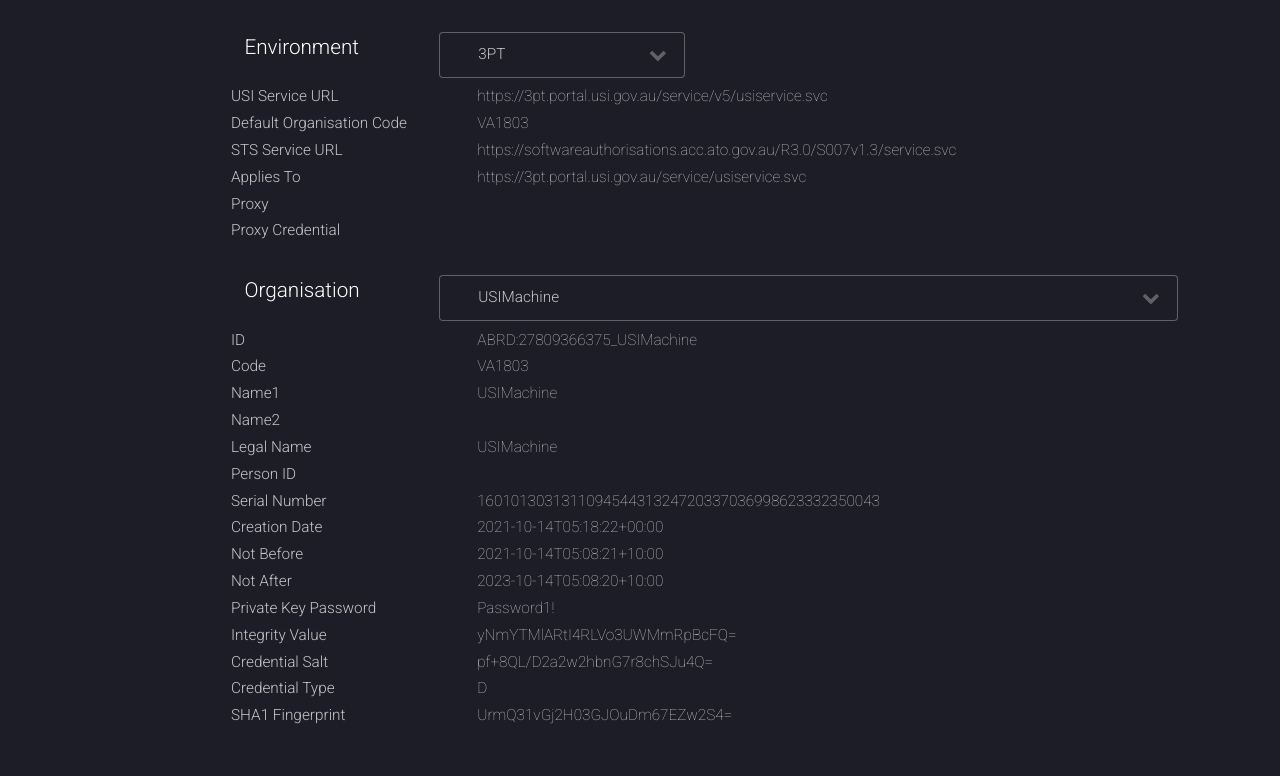
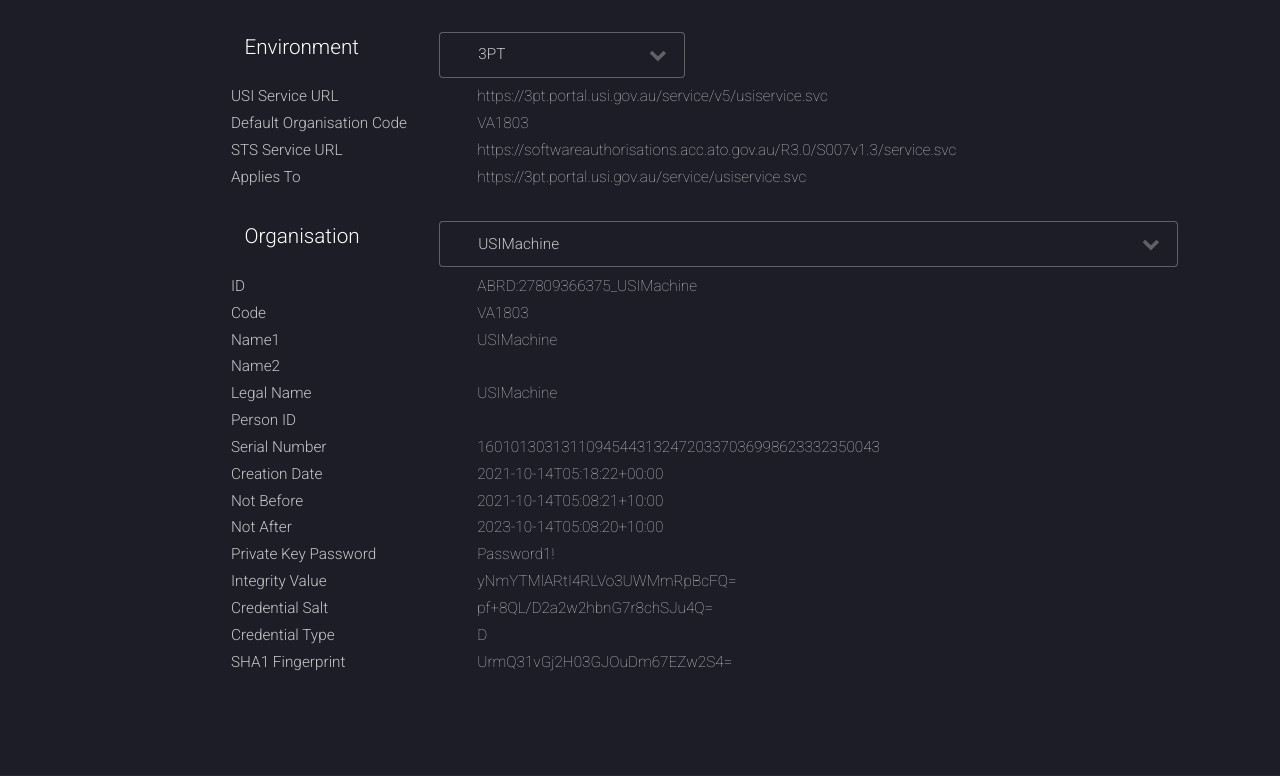
Before and after one commit to eric-git/PHPApp, a PHP site: page /settings in a window 1280 px wide. Shown: the part 389-1165 px from the top of the page. Run offline with PHP 8.4, Linux system fonts and the light colour scheme; some libraries are stand-ins or nearby versions.

Commit message:
removed proxy support as PHP does not work well with NTLM/SPNEGO

```diff
--- a/Home/Home.php
+++ b/Home/Home.php
@@ -32,7 +32,7 @@ namespace Usi\Views;
                         Just apps. Lots of mother flipping apps.</p>
                 </header>
                 <span class="image">
-                    <img src="assets/images/usi.png" alt="Banner" />
+                    <img src="assets/css/images/usi.png" alt="Banner" />
                 </span>
             </div>
             <a href="#0" class="goto-next scrolly">Next</a>
--- a/Infrastructure/ConfigurationManager.php
+++ b/Infrastructure/ConfigurationManager.php
@@ -56,8 +56,7 @@ class ConfigurationManager
             $environmentDomXPath->evaluate("string(@url)", $envirommentElement),
             $environmentDomXPath->evaluate("string(@defaultOrgCode)", $envirommentElement),
             self::getStsSettings($environmentDomXPath),
-            self::getKeyStore($keyStoreDomXPath, $environmentDomXPath),
-            self::getProxySettings($environmentDomXPath)
+            self::getKeyStore($keyStoreDomXPath, $environmentDomXPath)
         );
 
         return $configuration;
@@ -109,24 +108,6 @@ class ConfigurationManager
         return $keyStore;
     }
 
-    private static function getProxySettings(DomXPath $environmentDomXPath): ?ProxySettings
-    {
-        $proxyElements = $environmentDomXPath->query("//usi:environment/usi:proxy");
-        if ($proxyElements->length === 0) {
-            return null;
-        }
-
-        $proxyElement = $proxyElements->item(0);
-        $proxySettings = new ProxySettings(
-            $environmentDomXPath->evaluate("string(@host)", $proxyElement),
-            intval($environmentDomXPath->evaluate("number(@port)", $proxyElement)),
-            $environmentDomXPath->evaluate("string(@username)", $proxyElement),
-            $environmentDomXPath->evaluate("string(@password)", $proxyElement)
-        );
-
-        return $proxySettings;
-    }
-
     private static function getEnvironmentDomXPath(string $containerPath): array
     {
         $environmentData = new DOMDocument();
@@ -155,38 +136,20 @@ class StsSettings
     }
 }
 
-class ProxySettings
-{
-    public readonly string $Host;
-    public readonly int $Port;
-    public readonly ?string $Username;
-    public readonly ?string $Password;
-
-    public function __construct(string $host, int $port, string $username = null, string $password = null)
-    {
-        $this->Host = $host;
-        $this->Port = $port;
-        $this->Username = $username;
-        $this->Password = $password;
-    }
-}
-
 class Configuration
 {
     public readonly string $Environment;
     public readonly StsSettings $Sts;
     public readonly string $UsiServiceUrl;
     public readonly string $DefaultOrgCode;
-    public readonly ?ProxySettings $Proxy;
     public readonly KeyStore $KeyStore;
 
-    public function __construct(string $environment, string $usiServiceUrl, string $defaultOrgCode, StsSettings $sts, KeyStore $keyStore, ProxySettings $proxy = null)
+    public function __construct(string $environment, string $usiServiceUrl, string $defaultOrgCode, StsSettings $sts, KeyStore $keyStore)
     {
         $this->Environment = $environment;
         $this->Sts = $sts;
         $this->UsiServiceUrl = $usiServiceUrl;
         $this->DefaultOrgCode = $defaultOrgCode;
-        $this->Proxy = $proxy;
         $this->KeyStore = $keyStore;
     }
 
--- a/Settings/Settings.php
+++ b/Settings/Settings.php
@@ -60,15 +60,7 @@ namespace Usi\Views;
                                         <span class="col-6"></span>
                                     </dt>
                                     <dd>
-                                        <?php foreach ($settingsViewModel->ConfiguartionCollection as $configuration) {
-                                            $proxyUrl = "";
-                                            $proxyUserName = "";
-                                            if (isset($configuration->Proxy)) {
-                                                $proxyUrl = sprintf("%s:%d", $configuration->Proxy->Host, $configuration->Proxy->Port);
-                                                if (isset($configuration->Proxy->Username)) {
-                                                    $proxyUserName = $configuration->Proxy->Username;
-                                                }
-                                            } ?>
+                                        <?php foreach ($settingsViewModel->ConfiguartionCollection as $configuration) { ?>
                                             <dl id="env-<?= $configuration->Environment ?>" class="row" style="display: none;">
                                                 <dt class="col-3">USI Service URL</dt>
                                                 <dd class="col-9"><?= htmlentities($configuration->UsiServiceUrl) ?></dd>
@@ -78,10 +70,6 @@ namespace Usi\Views;
                                                 <dd class="col-9"><?= htmlentities($configuration->Sts->IssuerUrl) ?></dd>
                                                 <dt class="col-3">Applies To</dt>
                                                 <dd class="col-9"><?= htmlentities($configuration->Sts->AppliesTo) ?></dd>
-                                                <dt class="col-3">Proxy</dt>
-                                                <dd class="col-9"><?= htmlentities($proxyUrl) ?></dd>
-                                                <dt class="col-3">Proxy Credential</dt>
-                                                <dd class="col-9"><?= htmlentities($proxyUserName) ?></dd>
                                             </dl>
                                         <?php } ?>
                                     </dd>
--- a/assets/configuration/LOCAL/environment.xml
+++ b/assets/configuration/LOCAL/environment.xml
@@ -1,6 +1,5 @@
 <?xml version="1.0" encoding="UTF-8"?>
 <environment xmlns="http://usi.gov.au/ws" url="https://localhost:4443/service/v5/usiservice.svc" defaultOrgCode="VA1803">
-    <proxy host="http://dmz" port="8080" username="" password="" />
     <sts url="https://softwareauthorisations.acc.ato.gov.au/R3.0/S007v1.3/service.svc" uri="https://3pt.portal.usi.gov.au/service/usiservice.svc">
         <keyStoreMapping>
             <add abn="27809366375" code="VA1803" privateKeyPassword="Password1!" />
```
Also changed, not shown: Infrastructure/BaseServiceClient.php (+1 -15 lines), assets/css/images/USI.png (renamed from assets/images/USI.png), assets/css/images/ie/banner-overlay.png (deleted), assets/images/pic01.jpg (deleted), assets/images/pic02.jpg (deleted), assets/images/pic03.jpg (deleted), assets/images/pic04.jpg (deleted), assets/images/pic05.jpg (deleted), assets/images/pic06.jpg (deleted), assets/images/pic07.jpg (deleted), assets/images/pic08.jpg (deleted).
